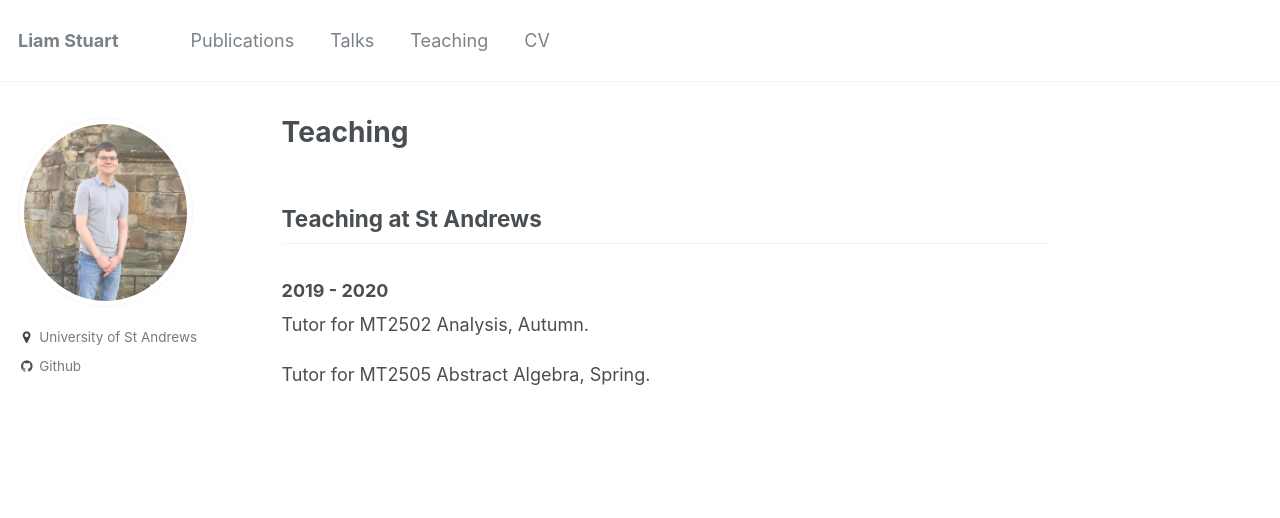
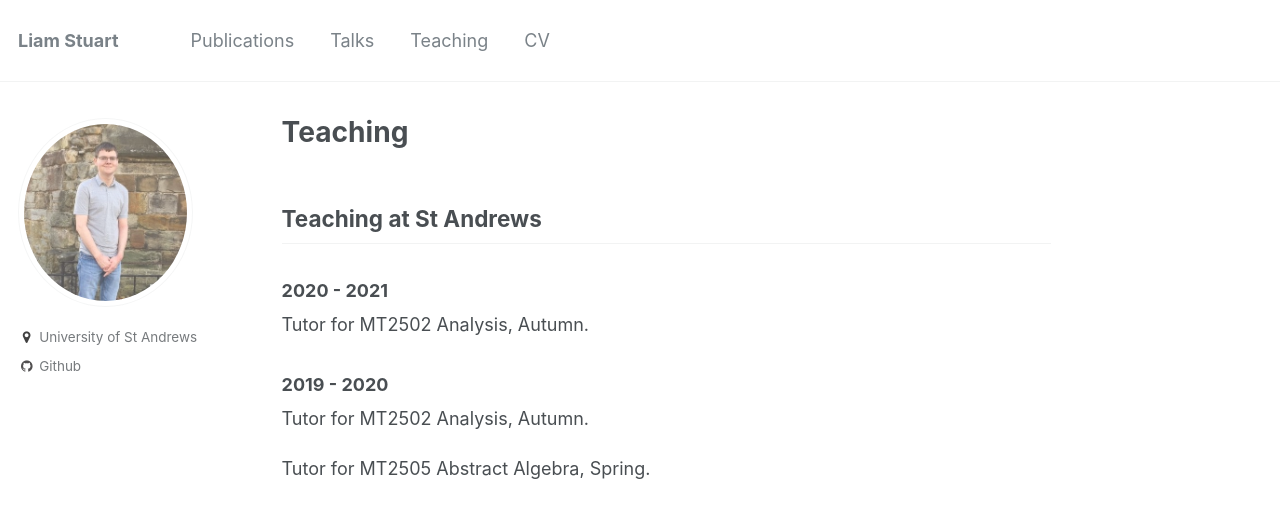
Before and after one commit to liam-stuart/liam-stuart.github.io, a Jekyll site: the page built from _pages/teaching.md, in a window 1280 px wide. Shown: the top 518 px of the page. Built offline with Jekyll 4.4.1, drawn with Linux system fonts in a browser that asks for light colours.

Commit message:
Update teaching.md

```diff
--- a/_pages/teaching.md
+++ b/_pages/teaching.md
@@ -8,6 +8,9 @@ author_profile: true
 
 
 ## Teaching at St Andrews
+### 2020 - 2021
+Tutor for MT2502 Analysis, Autumn.
+
 ### 2019 - 2020
 Tutor for MT2502 Analysis, Autumn.
 
```
